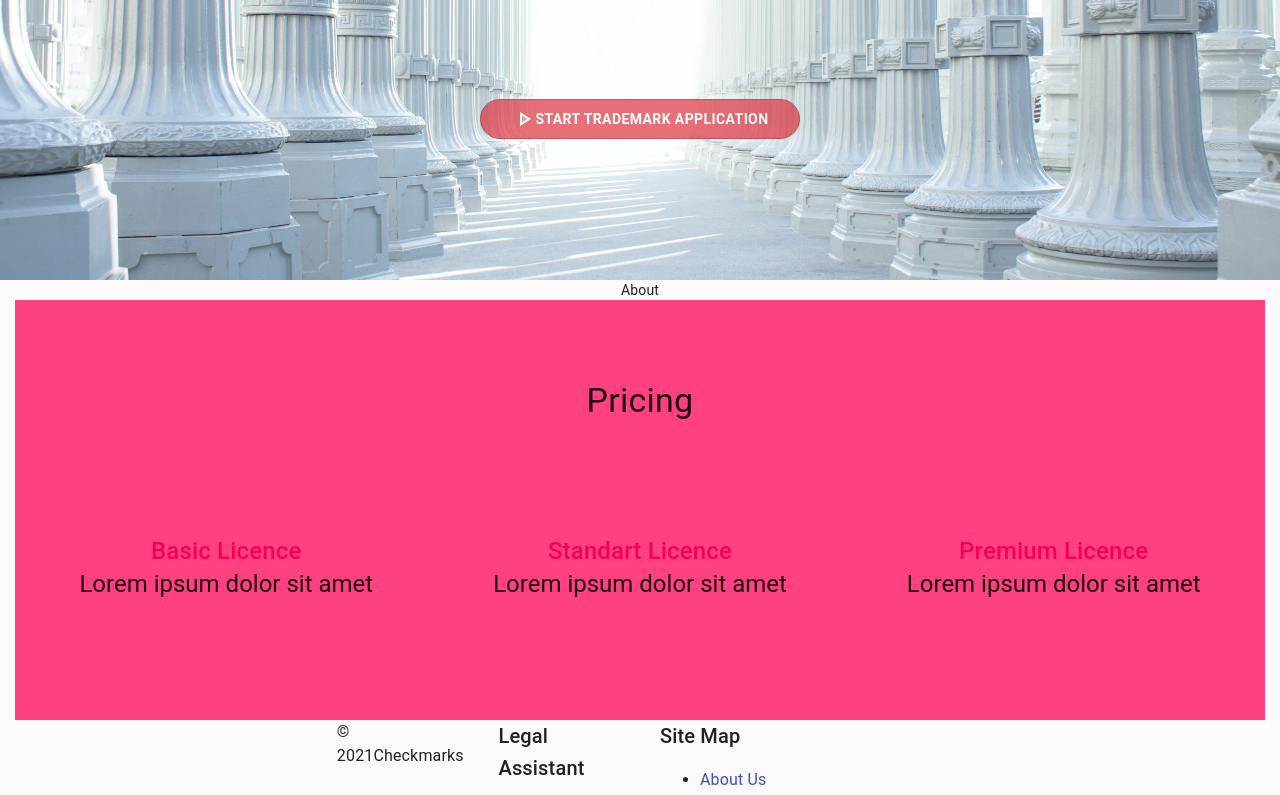
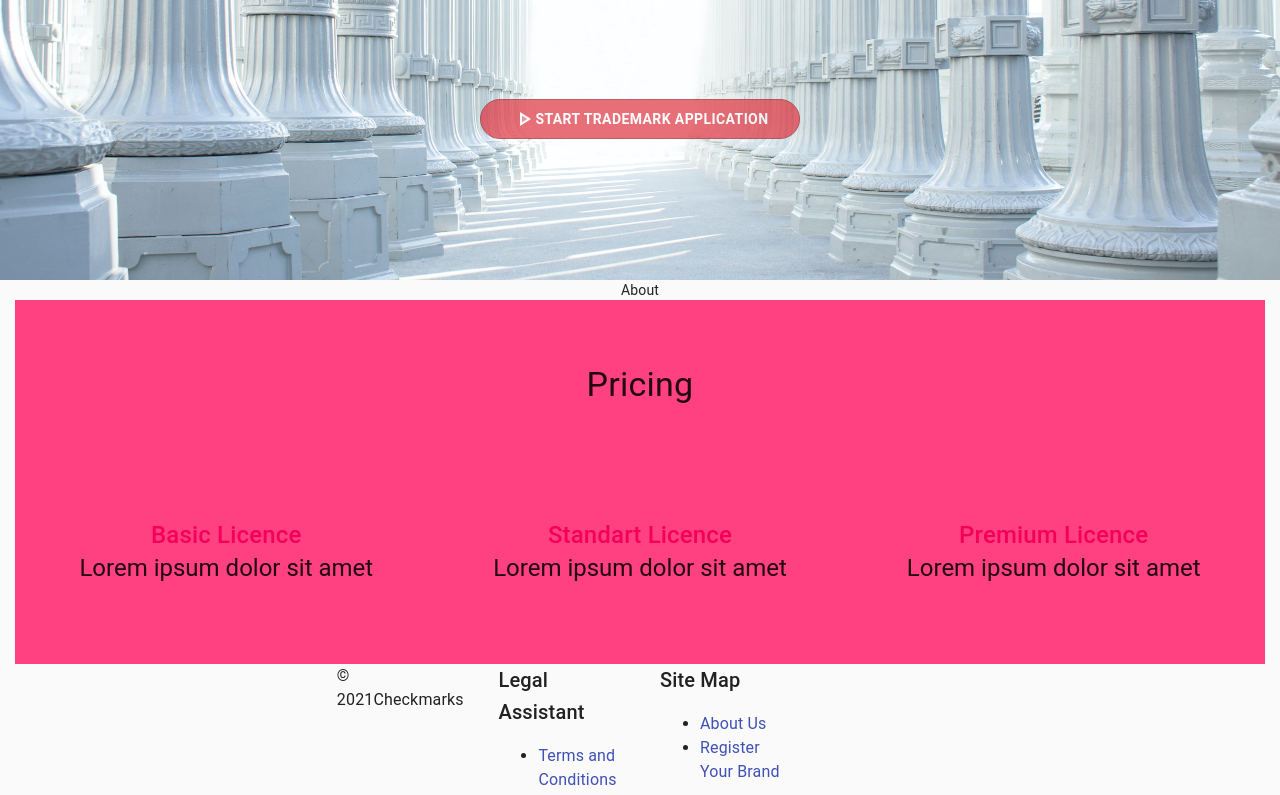
Before and after one commit to BCIT-SSD-2020-21/industry-project-checkmarks, a React (Create React App) app: page / in a window 1280 px wide. Shown: the part 520-1315 px from the top of the page. Built offline with nearby package versions, Linux system fonts and the light colour scheme; no server answers.

Commit message:
update pricing page

```diff
--- a/src/components/LandingPage/Pricing.js
+++ b/src/components/LandingPage/Pricing.js
@@ -12,8 +12,8 @@ const styles = (theme) => ({
         overflow: 'hidden',
       },
       container: {
-        marginTop: theme.spacing(10),
-        marginBottom: theme.spacing(15),
+        marginTop: theme.spacing(8),
+        marginBottom: theme.spacing(10),
         position: 'relative',
         display: 'flex',
         flexDirection: 'column',
```
